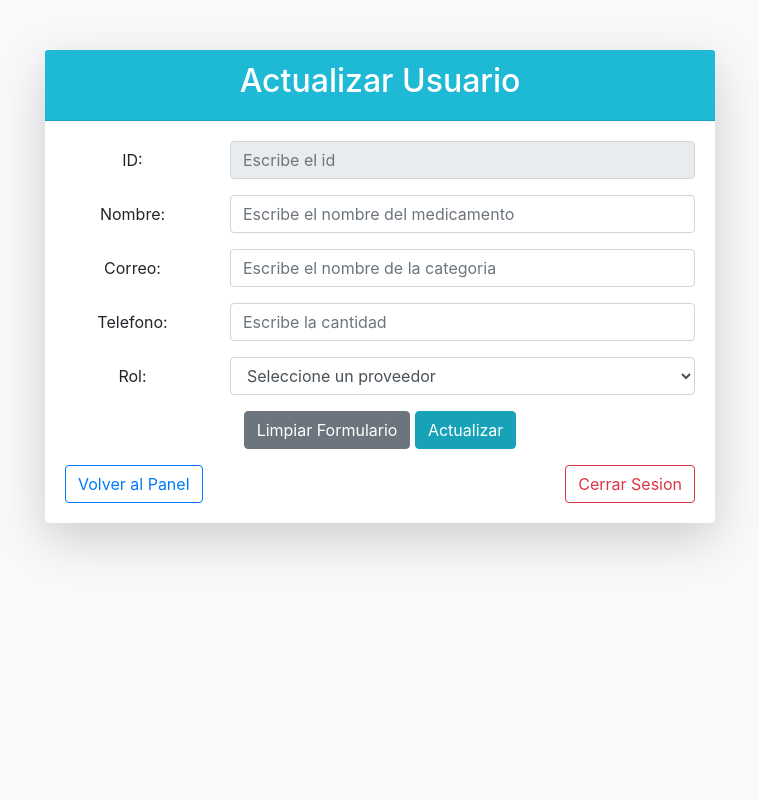
After one commit to Alonsooy/PROYECTO-METRICAS, a PHP site: page /EditarUsuario.php in a window 1280 px wide. The commit adds this page. Shown: the whole page, without its empty margins (260-1019 px from the left). Run offline with PHP 8.4, Linux system fonts and the light colour scheme.

Commit message:
siuu
siuu

```diff
--- /dev/null
+++ b/buffer_jit/Contents/Functions/logout.php
@@ -0,0 +1,6 @@
+<?php
+session_start();
+$_SESSION = array();
+session_destroy();
+header("Location: ../../index.php");
+?>
--- /dev/null
+++ b/buffer_jit/EditarUsuario.php
@@ -0,0 +1,95 @@
+<html lang="en">
+<head>
+    <link rel="stylesheet" href="https://cdn.jsdelivr.net/npm/bootstrap@4.6.2/dist/css/bootstrap.min.css" integrity="sha384-xOolHFLEh07PJGoPkLv1IbcEPTNtaed2xpHsD9ESMhqIYd0nLMwNLD69Npy4HI+N" crossorigin="anonymous">
+    <meta charset="UTF-8">
+    <meta name="viewport" content="width=device-width, initial-scale=1.0">
+    <title>Actualizar medicamentos</title>
+
+    <style>
+        body {
+            background-color: #f8f9fa;
+        }
+        .register-container {
+            margin-top: 50px;
+            max-width: 700px;
+            margin-left: auto;
+            margin-right: auto;
+        }
+        .card-header-custom {
+            background-color: #1eb9d4ff;
+            color: white;
+            font-size: 1.5rem;
+            text-align: center;
+        }
+        .form-label-custom {
+            font-weight: bold;
+            text-align: right;
+        }
+    </style>
+</head>
+
+<body>
+    <div class="container register-container">
+    <div class="card shadow-lg border-0 rounded-lg bg-white">
+
+    <div class="card-header card-header-custom rounded-top-lg">
+            <h2>Actualizar Usuario</h2>
+    </div>
+
+    <div class="card-body">
+        <form  action="" method="GET" class=" text-center  ">
+             <div class="form-group row">
+                    <label class="col-sm-3 col-form-label"  for="id" > ID: </label>
+                    <div class="col-sm-9">
+                        <input type="text" class="form-control" id="id" placeholder="Escribe el id" maxlength="100" name="id" value="" readonly  required>
+                    </div>
+              </div>
+                <div class="form-group row"  >
+                    <label class="col-sm-3 col-form-label"  for="nombre"> Nombre: </label>
+                    <div class="col-sm-9">
+                        <input type="text" class="form-control" id="nombre" placeholder="Escribe el nombre del medicamento" maxlength="300" name="nombre" value=""  required>
+                    </div>
+                </div>
+                <div class="form-group row">
+                    <label  class="col-sm-3 col-form-label" for="categoria"> Correo: </label>
+                    <div class="col-sm-9">
+                     <input type="text" class="form-control" id="categoria" placeholder="Escribe el nombre de la categoria" maxlength="100" name="categoria" value="" required>
+                    </div>
+                </div>
+
+                <div class="form-group row">
+                    <label  class="col-sm-3 col-form-label" for="cantidad"> Telefono: </label>
+                    <div class="col-sm-9">
+                     <input type="text" class="form-control" id="cantidad" placeholder="Escribe la cantidad" maxlength="100" name="cantidad" value="" required>
+                    </div>
+                </div>
+
+                <div class="form-group row">
+                    <label  class="col-sm-3 col-form-label" for="proveedor_id"> Rol: </label>
+                    <div class="col-sm-9">
+                    <select  class="form-control" name="proveedor_id"  required>
+                          <option> Seleccione un proveedor </option>
+                          </option>
+                    </select>
+                    </div>
+                </div>
+
+                <div class="text-center form-group row mx-auto">
+                    <div class="col-sm-12 text-center">
+                    <button type="reset" class="btn btn-secondary">Limpiar Formulario</button>
+                    <button type="submit" class="btn btn-info"  onclick="return confirm('¿Desea actualizar este medicamento?');">Actualizar</button>
+                    </div>
+                </div>
+
+
+            </form>
+            <div class="d-flex justify-content-between">
+                <a href="panel.php" class="btn btn-outline-primary">Volver al Panel</a>
+                <a href="../logout.php" class="btn btn-outline-danger">Cerrar Sesion</a>
+            </div>
+        </div>
+    </div>
+</div>
+
+</body>
+</html>
```
Also changed, not shown: buffer_jit/Contents/Class/Usuarios.php (deleted, +0 -76 lines), buffer_jit/Contents/Controllers/Controller_Users.php (+9 -4 lines), buffer_jit/Contents/Functions/ControlAcceso.php (+10 -2 lines), buffer_jit/Contents/Models/Productos.php (added, +47 -0 lines), buffer_jit/Contents/Models/Usuarios.php (added, +117 -0 lines), buffer_jit/Contents/Views/navbar.php (+7 -0 lines), buffer_jit/gestion.php (+13 -14 lines), buffer_jit/reportes.php (+7 -0 lines), buffer_jit/usuarios.php (+14 -5 lines), buffer_jit/Contents/Class/Productos.php (deleted), buffer_jit/Contents/Class/Proveedores.php (deleted), buffer_jit/Contents/Models/ConexionBD.php (renamed from buffer_jit/Contents/Class/ConexionBD.php), buffer_jit/Contents/Models/Movimientos.php (added).
